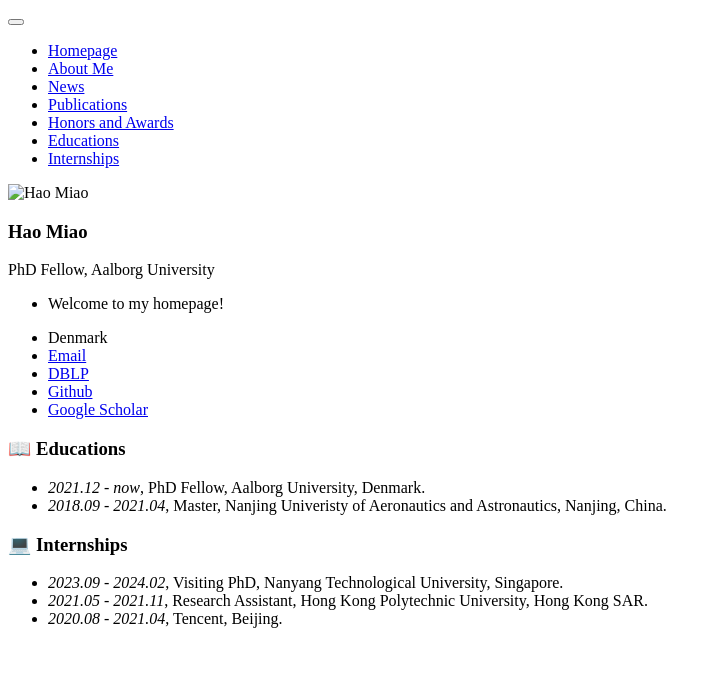
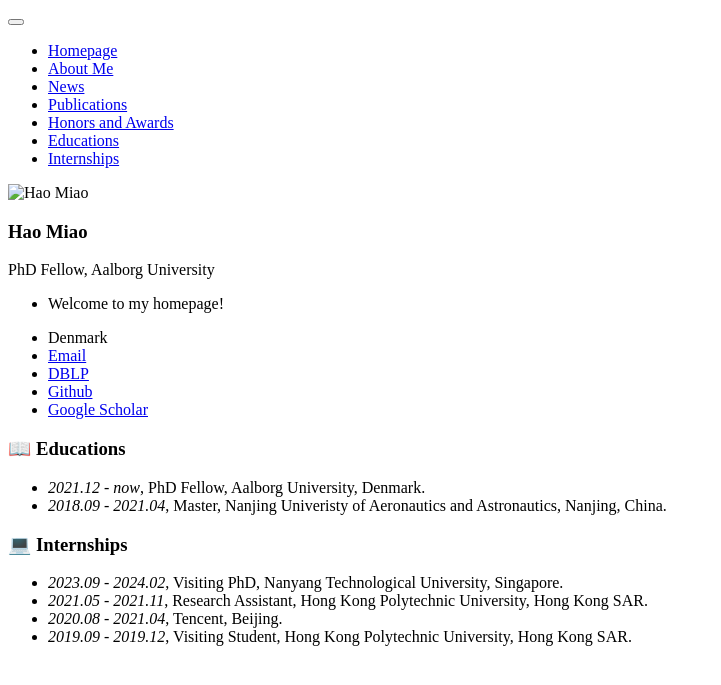
Before and after one commit to MiaoHaoSunny/MiaoHaoSunny.github.io, a Jekyll site: the page built from _pages/includes/others.md, in a window 1280 px wide. Shown: the top 685 px of the page, without its empty margins (0-721 px from the left). Built offline with Jekyll 4.4.1, drawn with Linux system fonts in a browser that asks for light colours; our own code applies the rules of GitHub Pages for plain Markdown files.

Commit message:
Update others.md

```diff
--- a/_pages/includes/others.md
+++ b/_pages/includes/others.md
@@ -7,3 +7,4 @@
 - *2023.09 - 2024.02*, Visiting PhD, Nanyang Technological University, Singapore.
 - *2021.05 - 2021.11*, Research Assistant, Hong Kong Polytechnic University, Hong Kong SAR.
 - *2020.08 - 2021.04*, Tencent, Beijing.
+- *2019.09 - 2019.12*, Visiting Student, Hong Kong Polytechnic University, Hong Kong SAR.
```
